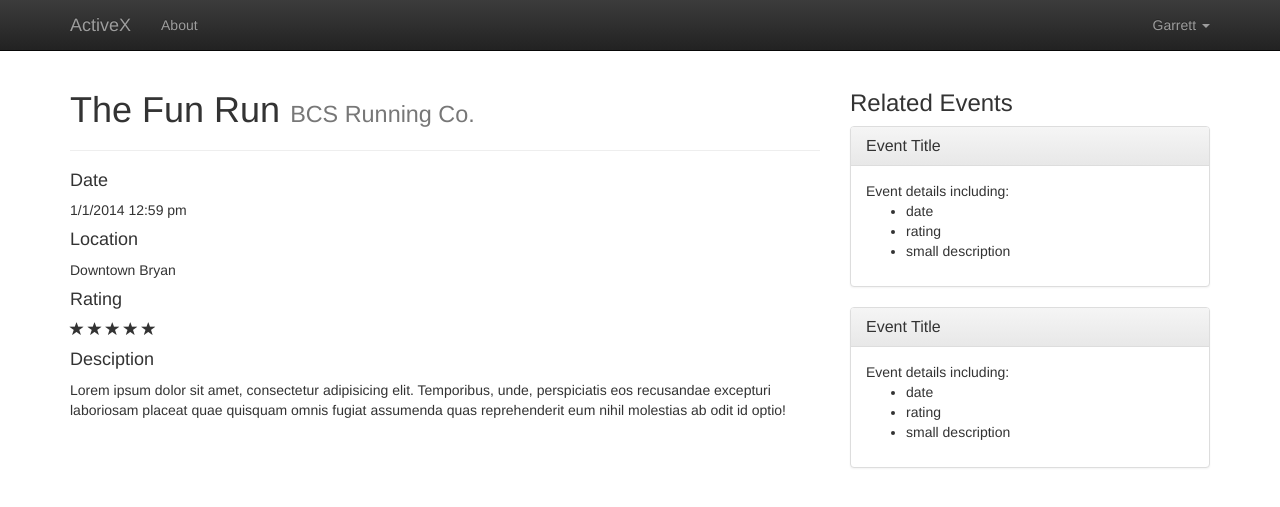
After one commit to glisti/Active-on-Steroids, a Django app: page /event in a window 1280 px wide. The commit adds this page. Shown: the top 507 px of the page. Run offline with Django 3.2, Linux system fonts and the light colour scheme; some libraries are stand-ins or nearby versions.

Commit message:
add/wire event layout

```diff
--- a/dashboard/templates/base.html
+++ b/dashboard/templates/base.html
@@ -49,8 +49,8 @@
             <li class="dropdown">
               <a href="#" class="dropdown-toggle" data-toggle="dropdown">Garrett <b class="caret"></b></a>
               <ul class="dropdown-menu">
-                <li><a href="#">Profile</a></li>
-                <li><a href="#">Logout</a></li>
+                <li><a href="{% url 'dashboard:profile' %}">Profile</a></li>
+                <li><a href="{% url 'dashboard:logout' %}">Logout</a></li>
               </ul>
             </li>
           </ul>
--- /dev/null
+++ b/dashboard/templates/dashboard/event.html
@@ -0,0 +1,71 @@
+{% extends 'base.html' %}
+
+{% block title %} The Fun Run {% endblock title %}
+
+{% block content %}
+
+    <div class="row">
+        <div class="col-md-8">
+            <h1>The Fun Run <small>BCS Running Co.</small></h1>
+            <hr/>
+
+            <h4>Date</h4>
+            <p>1/1/2014 12:59 pm</p>
+
+            <h4>Location</h4>
+            <p>Downtown Bryan</p>
+
+            <h4>Rating</h4>
+            <p>
+                <span class="glyphicon glyphicon-star"></span>
+                <span class="glyphicon glyphicon-star"></span>
+                <span class="glyphicon glyphicon-star"></span>
+                <span class="glyphicon glyphicon-star"></span>
+                <span class="glyphicon glyphicon-star"></span>
+            </p>
+
+            <h4>Desciption</h4>
+            <p>
+                Lorem ipsum dolor sit amet, consectetur adipisicing
+                elit. Temporibus, unde, perspiciatis eos recusandae excepturi
+                laboriosam placeat quae quisquam omnis fugiat assumenda quas
+                reprehenderit eum nihil molestias ab odit id optio!
+            </p>
+        </div><!--/.col-md-8 -->
+
+        <div class="col-md-4">
+            <h3>Related Events</h3>
+            <div class="panel panel-default">
+                <div class="panel-heading">
+                    <h3 class="panel-title">
+                        <a href="{% url 'dashboard:event' %}">Event Title</a>
+                    </h3>
+                </div>
+                <div class="panel-body">
+                     Event details including:
+                    <ul>
+                        <li>date</li>
+                        <li>rating</li>
+                        <li>small description</li>
+                    </ul>
+                </div>
+            </div>
+            <div class="panel panel-default">
+                <div class="panel-heading">
+                    <h3 class="panel-title">
+                        <a href="{% url 'dashboard:event' %}">Event Title</a>
+                    </h3>
+                </div>
+                <div class="panel-body">
+                     Event details including:
+                    <ul>
+                        <li>date</li>
+                        <li>rating</li>
+                        <li>small description</li>
+                    </ul>
+                </div>
+            </div>
+        </div><!--/.col-md-4 -->
+    </div><!--/.row -->
+
+{% endblock content %}
--- a/dashboard/urls.py
+++ b/dashboard/urls.py
@@ -4,6 +4,8 @@ from dashboard import views
 
 urlpatterns = patterns('',
     url(r'^$', views.home, name='home'),
+    url(r'^event', views.event, name='event'),
+    url(r'^profile', views.profile, name='profile'),
     url(r'^about', views.about, name='about'),
     url(r'^login', views.login, name='login'),
     url(r'^logout', views.logout, name='logout'),
--- a/dashboard/views.py
+++ b/dashboard/views.py
@@ -1,13 +1,19 @@
 from django.shortcuts import render
 
 def login(request):
-	return render(request,'dashboard/login.html')
+	return render(request, 'dashboard/login.html')
 
 def logout(request):
 	return render(request, 'dashboard/logout.html')
 
 def home(request):
-	return render(request,'dashboard/dashboard.html')
+	return render(request, 'dashboard/dashboard.html')
 
 def about(request):
     return render(request, 'dashboard/about.html')
+
+def event(request):
+    return render(request, 'dashboard/event.html')
+
+def profile(request):
+    return render(request, 'dashboard/profile.html')
```
Also changed, not shown: dashboard/templates/dashboard/dashboard.html (+47 -42 lines), dashboard/templates/dashboard/logout.html (+4 -34 lines), dashboard/templates/dashboard/profile.html (added, +7 -0 lines).
